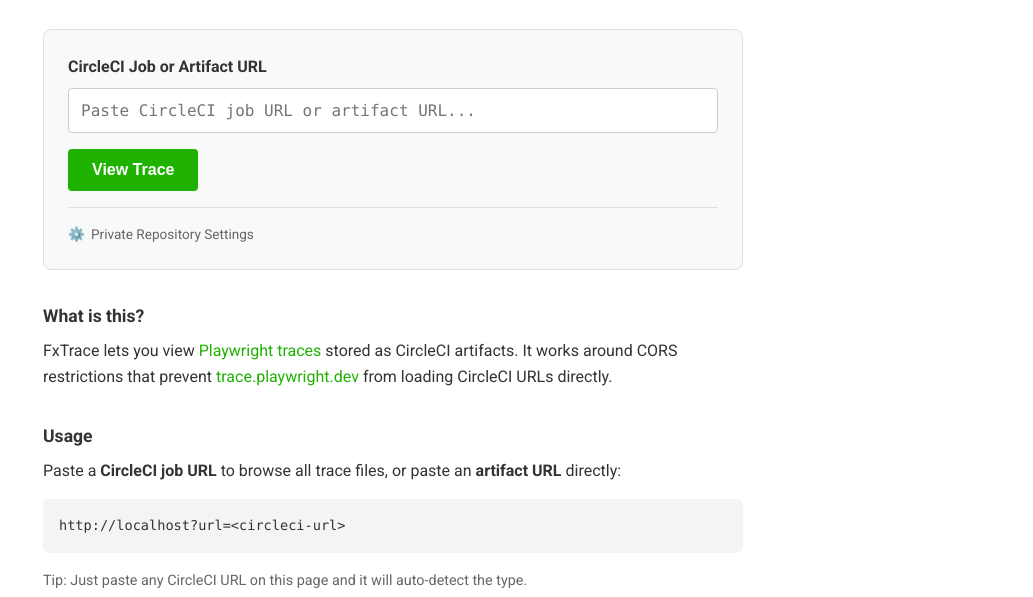
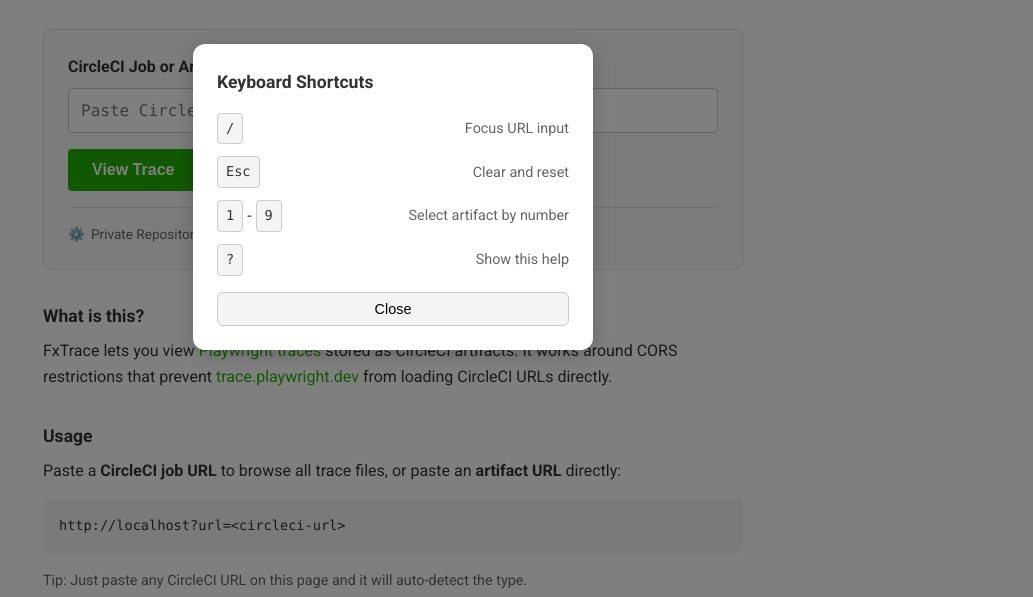
Before and after one commit to vbudhram/FxTrace, a website built with Vite: page index.html in a window 1280 px wide. Shown: the part 203-800 px from the top of the page, without its empty margins (247-1280 px from the left). Built offline with nearby package versions, Linux system fonts and the light colour scheme; a web font is replaced by a local one.

Commit message:
Add keyboard shortcuts help overlay
- Press ? or Cmd/Ctrl+/ to show shortcuts
- Overlay lists all available shortcuts
- Close with Escape, click outside, or Close button
- Full dark mode support

```diff
--- a/index.html
+++ b/index.html
@@ -847,6 +847,106 @@
         background: #3d2d1a;
         color: #ffcc80;
       }
+
+      /* Keyboard shortcuts overlay */
+      .shortcuts-overlay {
+        position: fixed;
+        inset: 0;
+        background: rgba(0, 0, 0, 0.5);
+        display: flex;
+        align-items: center;
+        justify-content: center;
+        z-index: 1000;
+      }
+      .shortcuts-modal {
+        background: #fff;
+        border-radius: 12px;
+        padding: 24px;
+        max-width: 400px;
+        width: 90%;
+        box-shadow: 0 4px 20px rgba(0, 0, 0, 0.2);
+      }
+      .shortcuts-modal h3 {
+        font-size: 1.1rem;
+        font-weight: 600;
+        margin: 0 0 16px 0;
+        color: #333;
+      }
+      .shortcuts-list {
+        display: flex;
+        flex-direction: column;
+        gap: 12px;
+      }
+      .shortcut-item {
+        display: flex;
+        justify-content: space-between;
+        align-items: center;
+      }
+      .shortcut-key {
+        display: inline-flex;
+        align-items: center;
+        gap: 4px;
+      }
+      .shortcut-key kbd {
+        background: #f4f4f4;
+        border: 1px solid #ccc;
+        border-radius: 4px;
+        padding: 4px 8px;
+        font-family: 'SF Mono', Monaco, 'Courier New', monospace;
+        font-size: 0.85rem;
+        color: #333;
+      }
+      .shortcut-desc {
+        color: #666;
+        font-size: 0.9rem;
+      }
+      .shortcuts-close {
+        display: block;
+        margin-top: 16px;
+        padding: 8px 16px;
+        background: #f4f4f4;
+        border: 1px solid #ccc;
+        border-radius: 6px;
+        cursor: pointer;
+        font-size: 0.9rem;
+        width: 100%;
+        text-align: center;
+        transition: all 0.2s;
+      }
+      .shortcuts-close:hover {
+        border-color: #20b200;
+        background: #f0fff0;
+      }
+      /* Dark mode - Shortcuts overlay */
+      html[data-theme="dark"] .shortcuts-modal,
+      html:not([data-theme]) .system-dark .shortcuts-modal {
+        background: #252525;
+      }
+      html[data-theme="dark"] .shortcuts-modal h3,
+      html:not([data-theme]) .system-dark .shortcuts-modal h3 {
+        color: #e0e0e0;
+      }
+      html[data-theme="dark"] .shortcut-key kbd,
+      html:not([data-theme]) .system-dark .shortcut-key kbd {
+        background: #333;
+        border-color: #404040;
+        color: #e0e0e0;
+      }
+      html[data-theme="dark"] .shortcut-desc,
+      html:not([data-theme]) .system-dark .shortcut-desc {
+        color: #aaa;
+      }
+      html[data-theme="dark"] .shortcuts-close,
+      html:not([data-theme]) .system-dark .shortcuts-close {
+        background: #333;
+        border-color: #404040;
+        color: #e0e0e0;
+      }
+      html[data-theme="dark"] .shortcuts-close:hover,
+      html:not([data-theme]) .system-dark .shortcuts-close:hover {
+        border-color: #20b200;
+        background: #1a3d1a;
+      }
     </style>
   </head>
   <body>
@@ -929,6 +1029,31 @@
         </div>
       </div>
     </div>
+    <!-- Keyboard shortcuts overlay -->
+    <div id="shortcuts-overlay" class="shortcuts-overlay hidden">
+      <div class="shortcuts-modal">
+        <h3>Keyboard Shortcuts</h3>
+        <div class="shortcuts-list">
+          <div class="shortcut-item">
+            <span class="shortcut-key"><kbd>/</kbd></span>
+            <span class="shortcut-desc">Focus URL input</span>
+          </div>
+          <div class="shortcut-item">
+            <span class="shortcut-key"><kbd>Esc</kbd></span>
+            <span class="shortcut-desc">Clear and reset</span>
+          </div>
+          <div class="shortcut-item">
+            <span class="shortcut-key"><kbd>1</kbd> - <kbd>9</kbd></span>
+            <span class="shortcut-desc">Select artifact by number</span>
+          </div>
+          <div class="shortcut-item">
+            <span class="shortcut-key"><kbd>?</kbd></span>
+            <span class="shortcut-desc">Show this help</span>
+          </div>
+        </div>
+        <button class="shortcuts-close" id="shortcuts-close">Close</button>
+      </div>
+    </div>
     <script type="module" src="/src/main.ts"></script>
   </body>
 </html>
--- a/src/main.ts
+++ b/src/main.ts
@@ -12,6 +12,8 @@
 const saveTokenBtn = document.getElementById('save-token-btn')!;
 const clearTokenBtn = document.getElementById('clear-token-btn')!;
 const tokenStatusEl = document.getElementById('token-status')!;
+const shortcutsOverlayEl = document.getElementById('shortcuts-overlay')!;
+const shortcutsCloseBtn = document.getElementById('shortcuts-close')!;
 
 interface CircleCIArtifact {
   path: string;
@@ -801,19 +803,47 @@
   return tagName === 'input' || tagName === 'textarea' || (element as HTMLElement).isContentEditable;
 }
 
+// Shortcuts overlay management
+function showShortcutsOverlay(): void {
+  shortcutsOverlayEl.classList.remove('hidden');
+}
+
+function hideShortcutsOverlay(): void {
+  shortcutsOverlayEl.classList.add('hidden');
+}
+
+function isShortcutsOverlayVisible(): boolean {
+  return !shortcutsOverlayEl.classList.contains('hidden');
+}
+
 // Centralized keyboard shortcut handler
 function handleKeyboardShortcut(e: KeyboardEvent): void {
   // Ignore shortcuts when typing in an input field (except Escape)
   const inInput = isInputElement(document.activeElement);
 
-  // Escape key - clear and reset (works even in input)
+  // Escape key - close overlay or clear and reset (works even in input)
   if (e.key === 'Escape') {
     e.preventDefault();
+    if (isShortcutsOverlayVisible()) {
+      hideShortcutsOverlay();
+      return;
+    }
     traceUrlInput.value = '';
     traceUrlInput.blur();
     hideArtifactsList();
     statusEl.classList.add('hidden');
     landingEl.classList.remove('hidden');
+    return;
+  }
+
+  // ? key or Cmd/Ctrl+/ - show shortcuts overlay
+  if (e.key === '?' || ((e.metaKey || e.ctrlKey) && e.key === '/')) {
+    e.preventDefault();
+    if (isShortcutsOverlayVisible()) {
+      hideShortcutsOverlay();
+    } else {
+      showShortcutsOverlay();
+    }
     return;
   }
 
@@ -886,6 +916,15 @@
   // Keyboard shortcuts handler
   document.addEventListener('keydown', handleKeyboardShortcut);
 
+  // Shortcuts overlay close handlers
+  shortcutsCloseBtn.addEventListener('click', hideShortcutsOverlay);
+  shortcutsOverlayEl.addEventListener('click', (e) => {
+    // Close when clicking the overlay background (not the modal)
+    if (e.target === shortcutsOverlayEl) {
+      hideShortcutsOverlay();
+    }
+  });
+
   // Handle paste anywhere on page - auto-submit if it's a CircleCI URL
   document.addEventListener('paste', (e) => {
     const pastedText = e.clipboardData?.getData('text')?.trim();
```
